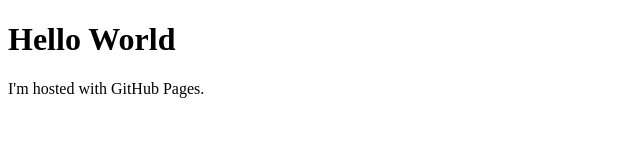
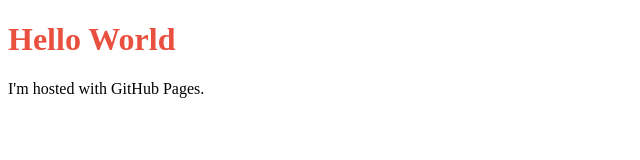
Before and after one commit to vburtelov/vburtelov.github.io, a plain HTML site: page index.html in a window 1280 px wide. Shown: the whole page, without its empty margins (0-640 px from the left). Drawn offline with Linux system fonts and the light colour scheme.

Commit message:
Update index.html

```diff
--- a/index.html
+++ b/index.html
@@ -1,5 +1,8 @@
 <!DOCTYPE html>
 <html>
+<head>
+  <link href="css\style.css" rel="stylesheet">
+</head>
 <body>
 <h1>Hello World</h1>
 <p>I'm hosted with GitHub Pages.</p>
```
